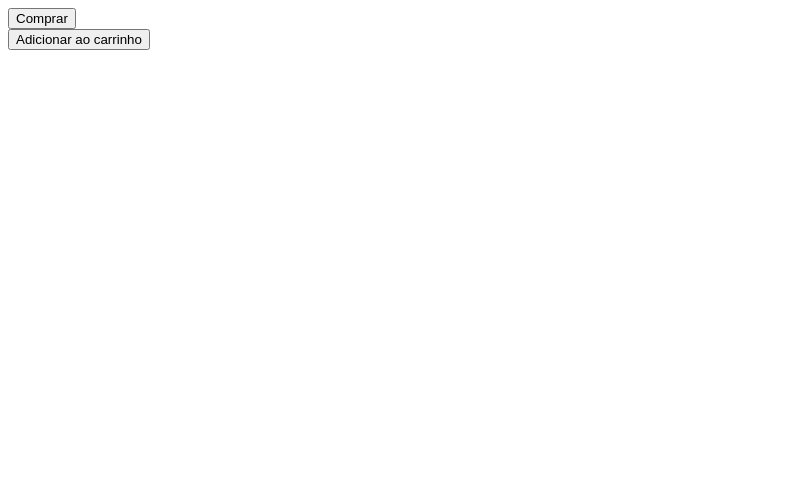
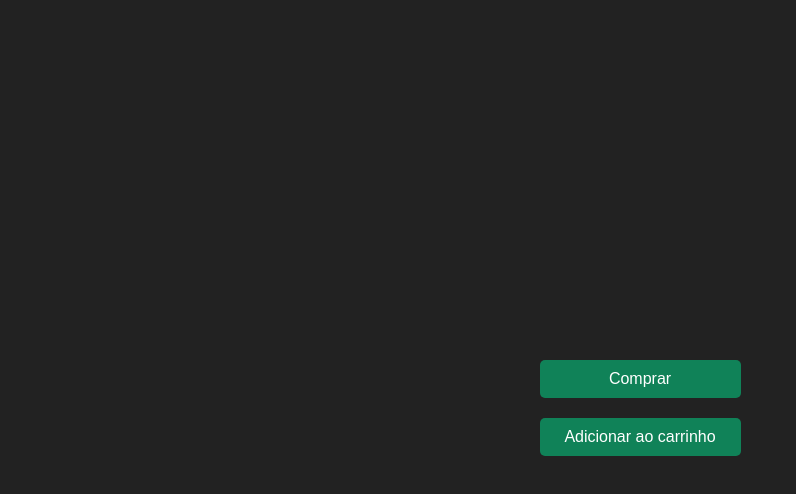
Before and after one commit to igords-goncalves/amplitude-analytics-e_commerce-boilerplate-ts, a React (Vite) app: page / in a window 1280 px wide. Shown: the top 494 px of the page, without its empty margins (0-796 px from the left). Built offline with nearby package versions, Linux system fonts and the light colour scheme; no server answers.

Commit message:
feat: implement Amplitude analytics tracking with new initializer and update components

```diff
--- /dev/null
+++ b/src/amplitude.ts
@@ -0,0 +1,51 @@
+import * as amplitude from '@amplitude/analytics-browser';
+
+export default class AmplitudeInitializer {
+    private initialized: boolean;
+
+    constructor() {
+        this.initialized = false;
+    }
+
+    async init() {
+        const apiKey = process.env.AMPLITUDE_API_KEY || '';
+
+        if (!apiKey) {
+            console.error('Amplitude API key is missing. Please set AMPLITUDE_API_KEY in your environment variables.');
+            return;
+        }
+
+        if (this.initialized || typeof window === 'undefined') {
+            console.warn('Amplitude already initialized or not in a client environment.');
+            return;
+        }
+
+        try {
+            await amplitude.init(apiKey, {
+                autocapture: {
+                    pageViews: false,
+                },
+            }).promise;
+
+            console.info('Amplitude initialized');
+            this.initialized = true;
+        } catch (error) {
+            console.error('Failed to initialize Amplitude:', error);
+            return;
+        }
+    }
+
+    isClient() {
+        return typeof window !== 'undefined';
+    }
+
+    async trackEvent(eventName: string, eventProps: Record<string, any> = {}) {
+        if (!this.initialized) {
+            console.warn('Amplitude not initialized. Call initAmplitude() before tracking events.');
+            return;
+        }
+        amplitude.track(eventName, eventProps);
+    }
+}
+
+export { amplitude };
--- a/src/analytics.ts
+++ /dev/null
@@ -1,10 +0,0 @@
-import amplitude from 'amplitude-js';
-
-export const initAmplitude = () => {
-  // Replace with your real key in .env or runtime config
-  amplitude.getInstance().init('AMPLITUDE_API_KEY');
-};
-
-export const trackEvent = (eventName: string, eventProps: Record<string, any> = {}) => {
-  amplitude.getInstance().logEvent(eventName, eventProps);
-};
--- a/src/components/AddToCartButton.tsx
+++ b/src/components/AddToCartButton.tsx
@@ -1,6 +1,5 @@
-import React from 'react';
-import { trackEvent } from '../analytics';
 import { EVENTS } from '../events';
+import AmplitudeInitializer, { amplitude } from '../amplitude';
 
 type Product = {
   id: string;
@@ -8,9 +7,12 @@ type Product = {
   price: number;
 };
 
+
 export function AddToCartButton({ product }: { product: Product }) {
+  const amplitudeInitializer = new AmplitudeInitializer();
+
   const handleClick = () => {
-    trackEvent(EVENTS.ADD_TO_CART.name, {
+    amplitude.track(EVENTS.ADD_TO_CART.name, {
       [EVENTS.ADD_TO_CART.props.PRODUCT_ID]: product.id,
       [EVENTS.ADD_TO_CART.props.PRODUCT_NAME]: product.name,
       [EVENTS.ADD_TO_CART.props.PRICE]: product.price,
--- a/src/components/ExperimentWrapper.tsx
+++ b/src/components/ExperimentWrapper.tsx
@@ -1,6 +1,6 @@
-import React, { useEffect, useState } from 'react';
-import { trackEvent } from '../analytics';
+import { useEffect, useState } from 'react';
 import { EVENTS } from '../events';
+import AmplitudeInitializer, { amplitude } from '../amplitude';
 
 function getFeatureFlagVariant(flagKey: string): 'control' | 'variant' {
   const variants: Array<'control'|'variant'> = ['control', 'variant'];
@@ -8,6 +8,7 @@ function getFeatureFlagVariant(flagKey: string): 'control' | 'variant' {
 }
 
 export function ExperimentWrapper() {
+  const amplitudeInitializer = new AmplitudeInitializer();
   const [variant, setVariant] = useState<'control'|'variant' | null>(null);
   const experimentKey = 'new_checkout_button';
 
@@ -15,7 +16,7 @@ export function ExperimentWrapper() {
     const assignedVariant = getFeatureFlagVariant(experimentKey);
     setVariant(assignedVariant);
 
-    trackEvent(EVENTS.EXPERIMENT_VIEW.name, {
+    amplitude.track(EVENTS.EXPERIMENT_VIEW.name, {
       [EVENTS.EXPERIMENT_VIEW.props.EXPERIMENT_KEY]: experimentKey,
       [EVENTS.EXPERIMENT_VIEW.props.VARIANT]: assignedVariant,
     });
--- /dev/null
+++ b/src/global.css
@@ -0,0 +1,34 @@
+body {
+    height: 100vh;
+    display: flex;
+    flex-direction: column;
+    align-items: center;
+    justify-content: center;
+    background-color: #222;
+    color: #FFF;
+}
+
+body div {
+    display: flex;
+    flex-direction: column;
+    align-items: center;
+    justify-content: center;
+    gap: 20px;
+}
+
+button {
+    min-width: 201px;
+    padding: 10px 20px;
+    font-size: 16px;
+    cursor: pointer;
+    border: none;
+    border-radius: 5px;
+    background-color: #108258;
+    color: white;
+
+    &:hover {
+        transition: 0.2s ease;
+        background-color: #0d5b3e;
+
+    }
+}
--- a/src/main.tsx
+++ b/src/main.tsx
@@ -1,10 +1,13 @@
 import React from 'react';
 import ReactDOM from 'react-dom/client';
-import { initAmplitude } from './analytics';
 import { AddToCartButton } from './components/AddToCartButton';
 import { ExperimentWrapper } from './components/ExperimentWrapper';
+import AmplitudeInitializer from './amplitude';
+import './global.css';
 
-initAmplitude();
+const amplitudeInitializer = new AmplitudeInitializer();
+
+amplitudeInitializer.init();
 
 const product = { id: '1', name: 'Produto Teste', price: 49.9 };
 
```
